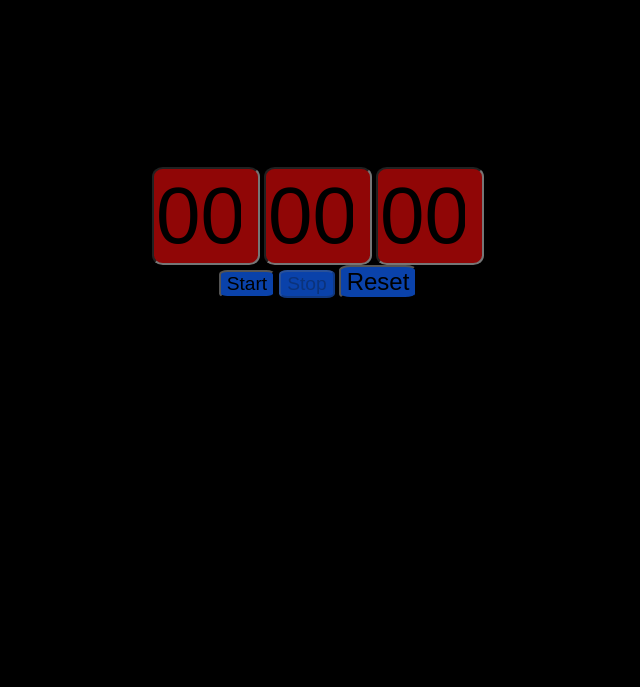
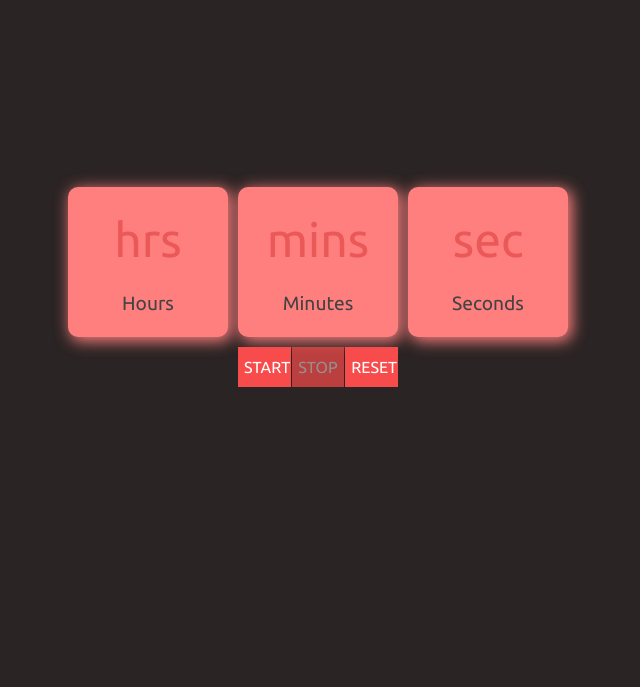
Before and after one commit to KaranBanjade/Timer, a plain HTML site: page index.html in a window 1280 px wide. Shown: the part 113-800 px from the top of the page, without its empty margins (322-962 px from the left). Drawn offline with Linux system fonts and the light colour scheme.

Commit message:
"Changed UI 2.0"

```diff
--- a/Timer.js
+++ b/Timer.js
@@ -1,17 +1,40 @@
 let strt = document.getElementById("start");
 let stp = document.getElementById("stop");
 let rst = document.getElementById("reset");
-let hr = document.getElementById("h");
-let min = document.getElementById("m");
-let sec = document.getElementById("s");
-let all = document.getElementsByClassName("inputs");
+let hr = document.getElementById("hr");
+let min = document.getElementById("min");
+let sec = document.getElementById("sec");
 
 var interval;
 stp.disabled = true;
 var h = 0,m = 0,s = 0;
 
 strt.addEventListener('click',()=>{
-    interval = setInterval(()=>{
+        h=parseInt(hr.value);
+        m=parseInt(min.value);
+        s=parseInt(sec.value);
+
+        if(isNaN(m))
+            m = 0;
+        if(isNaN(h))
+            h = 0;
+        if(isNaN(s))
+            s = 0;
+
+        if(s>59)
+        {
+            m += parseInt(s/60);
+            sec.value= s%60;
+            min.value = m;
+        }
+        if(m>59)
+        {
+            h += parseInt(m/60);
+            min.value= m%60;
+            hr.value = h;
+        }
+
+        interval = setInterval(()=>{
         h=parseInt(hr.value);
         m=parseInt(min.value);
         s=parseInt(sec.value);
--- a/index.html
+++ b/index.html
@@ -4,24 +4,33 @@
     <meta charset="UTF-8">
     <meta http-equiv="X-UA-Compatible" content="IE=edge">
     <meta name="viewport" content="width=device-width, initial-scale=1.0">
+    <link rel="preconnect" href="https://fonts.googleapis.com">
+    <link rel="preconnect" href="https://fonts.gstatic.com" crossorigin>
+    <link href="https://fonts.googleapis.com/css2?family=Ubuntu&display=swap" rel="stylesheet">
     <link rel="stylesheet" href="timer.css">
-    <title>Timer</title>
+    <title>Stopwatch</title>
 </head>
 <body>
-    <h1>Timer</h1>
-    <div class="combine">
-        <div class="input-group" id = "Time">
-            <div class="">
-            <input type="number" name="h" id="h" placeholder="Hrs" value="00" min="0" max="24">
-            <input type="number" name="m" id="m" placeholder="Min" value="00" min="0" max="59">
-            <input type="number" name="s" id="s" placeholder="Sec" value="00" min="0" max="59">
+    <div class="center">
+        <div class="items">
+            <input type="text" placeholder="hrs" id="hr">
+            <span>Hours</span>
         </div>
-        <div id="buttons">
-            <button id = "start">Start</button>
-            <button id = "stop">Stop</button>
-            <button id = "reset">Reset</button>
+        <div class="items">
+            <input type="text" placeholder="mins" id="min">
+            <span>Minutes</span>
         </div>
-    </div>
+        <div class="items">
+            <input type="text" placeholder="sec" id="sec">
+            <span>Seconds</span>
+        </div>
+       </div>
+       <div class="two">
+        <button id="start">START</button>
+        <button disabled id="stop">STOP</button>
+        <button id="reset">RESET</button>
+       </div>
     <script src="Timer.js"></script>
+
 </body>
 </html>
--- a/timer.css
+++ b/timer.css
@@ -1,74 +1,84 @@
-html{
-    background-color: rgb(0, 0, 0);
+*{
+    font-family: "Ubuntu",sans-serif;
 }
-h1{
-    color: lightskyblue;
-    text-align: center;
-    font-size: 5em;
-    margin-top: 0;
-}
-input{
-    width: 100px;
-    background-color: rgb(144, 6, 6);
-    font-size: 5em;
-    height: 97%;
-    text-align: center;
-    border-radius: 10%;
-
-}
-button{
-    font-size: 1.2em;
-    background-color: rgb(10, 66, 170);
-    height: 100%;
-    border-radius: 15%;
-}
-.combine{
-    height: 30%;
+body{
+    background-color: rgb(43, 36, 36);
+    margin: 0;
+    padding: 0;
+    height: 100vh;
     display: flex;
-    margin: auto;
-    justify-self: center;
+    align-items: center;
     justify-content: center;
-    position: absolute;
-    text-align: center;
-    left: 50%;
-    top: 50%;
-    -webkit-transform: translate(-50%, -50%);
-    transform: translate(-50%, -50%);
-    flex-wrap: wrap;
-}
-#time{
-    display: inline-block;
-    margin: auto;
-    justify-content: center;
-}
-#reset{
-font-size: 1.5em;
+    flex-direction: column;
 }
 
+.center{
+    display: flex;
+    width: 500px;
+    height: 150px;
+    justify-content: space-between;
+}
 
+.items {
+    width: 32%;
+    background-color: rgb(255, 127, 127);
+    text-align: center;
+    border-radius: 10px;
+    box-shadow: 3px 3px 15px 1px rgb(255, 127, 127);
+}
+.items input{
+    display: block;
+    width: 100%;
+    box-sizing: border-box;
+    height: 70%;
+    background-color: unset;
+    border: none;
+    outline: none;
+    font-size: 3em;
+    text-align: center;
+}
+.items span{
+    font-size: 1.2em;
+    color: rgb(68, 66, 66);
+}
+::placeholder{
+    color: rgba(216, 50, 50,0.5);
+}
 
-@media( max-width: 670px ) {
-   input{
-       font-size: 4.2em;
-       width: 75px;
+@media(max-width: 499px){
+    .center{
+        transform: scale(0.7);
     }
 }
-@media( max-width: 520px ) {
-    input{
-        font-size: 3em;
-        width: 50px;
+@media(max-width: 355px){
+    .center{
+        transform: scale(0.5);
     }
 }
 
- @media( max-width: 340px ) {
-    input{
-            font-size: 2em;
-        width: 20px;
+h1{
+    position: absolute;
+    right: 5px;
+    bottom:5px;
+    font-size: small;
+}
+
+.two{
+    margin-top: 10px;
+    width: 160px;
+    height: 40px;
+    display: inline-flex;
+    justify-content: space-between;
 }
 button{
-        font-size: 0.6em;
+    width: 33%;
+    background-color: rgb(248, 75, 75);
+    border: none;
+    color: white;
+    box-sizing: border-box;
+    font-size: 1em;
 }
-    #reset{
-        font-size: 0.6em;
+button:disabled{
+    color: rgb(192, 191, 189);
+    opacity: 0.7;
 }
- }
```
Lines whose indentation alone changed are shown as unchanged.
